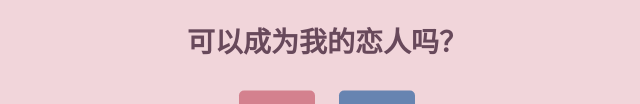
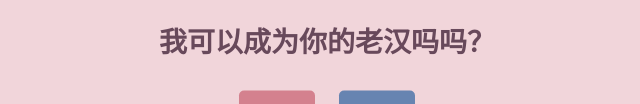
Before and after one commit to Asukall/love, a plain HTML site: page index.html in a window 1280 px wide. Shown: the part 427-531 px from the top of the page, without its empty margins (313-953 px from the left). Drawn offline with Linux system fonts and the light colour scheme.

Commit message:
Update index.html

```diff
--- a/index.html
+++ b/index.html
@@ -4,13 +4,13 @@
 <head>
     <meta charset="UTF-8">
     <meta name="viewport" content="width=device-width, initial-scale=1.0">
-    <title>可以成为我的恋人吗？</title>
+    <title>我可以成为你的老汉吗？</title>
     <link rel="stylesheet" href="style.css">
 </head>
 <body>
     <div class="container">
         <img id="mainImage" src="images/heart.png" alt="爱心">
-        <h1 id="question">可以成为我的恋人吗？</h1>
+        <h1 id="question">我可以成为你的老汉吗吗？</h1>
         <div class="buttons">
             <button id="yes">可以</button>
             <button id="no">不要</button>
@@ -19,4 +19,5 @@
 
     <script src="script.js"></script>
 </body>
+
 </html>
```
